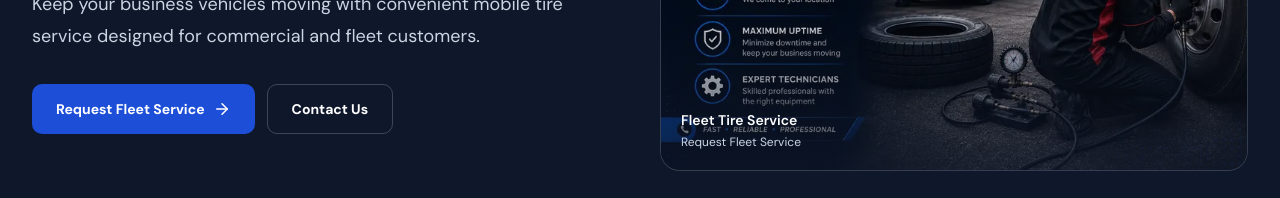
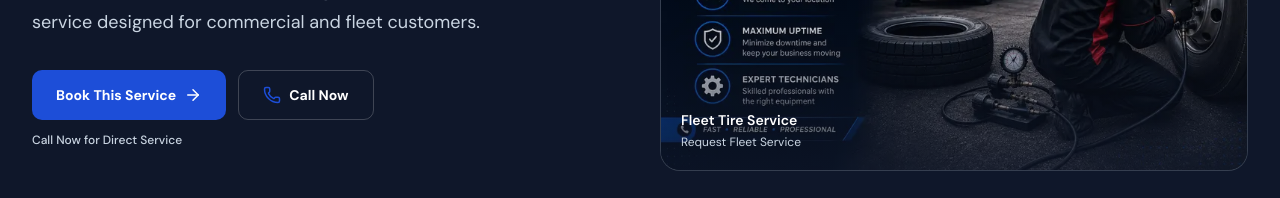
Before and after one commit to Tanishpunyani/HT-Mobile-Tire, a Next.js app in the folder frontend/: page /services/fleet-tire-service in a window 1280 px wide. Shown: the part 511-709 px from the top of the page. Built offline with nearby package versions, Linux system fonts and the light colour scheme; no server answers.

Commit message:
feat: add call now actions to services and service areas

```diff
--- a/frontend/src/app/service-areas/page.tsx
+++ b/frontend/src/app/service-areas/page.tsx
@@ -104,11 +104,15 @@ export default function ServiceAreasPage() {
                         <span>{highlight}</span>
                       </div>
                     ))}
+                    <div className="flex items-center gap-1.5">
+                      <span className="text-primary">•</span>
+                      <span>Call Now for Direct Service</span>
+                    </div>
                   </div>
                 </div>
 
-                {/* City Link Button */}
-                <div className="mt-8 pt-4 border-t border-border">
+                {/* City Link Button & Call Action */}
+                <div className="mt-8 pt-4 border-t border-border flex flex-col gap-2.5">
                   <Link
                     href={`/service-area/${city.slug}`}
                     className="inline-flex w-full items-center justify-center gap-2 rounded-xl bg-slate-900 py-3.5 text-xs font-bold text-white transition-all group-hover:bg-primary"
@@ -116,6 +120,14 @@ export default function ServiceAreasPage() {
                     <span>View {city.name} City Page</span>
                     <ArrowRight size={15} />
                   </Link>
+
+                  <a
+                    href={BUSINESS_PHONE_TEL}
+                    className="group/call inline-flex w-full items-center justify-center gap-2 rounded-xl border border-slate-200 bg-slate-50 py-3 text-xs font-bold text-slate-800 transition hover:border-primary hover:bg-primary hover:text-white"
+                  >
+                    <Phone size={14} className="text-primary transition group-hover/call:text-white" />
+                    <span>Call Now</span>
+                  </a>
                 </div>
               </div>
             ))}
--- a/frontend/src/app/services/flat-tire-repair/page.tsx
+++ b/frontend/src/app/services/flat-tire-repair/page.tsx
@@ -7,8 +7,10 @@ import {
   CheckCircle2,
   Wrench,
   TriangleAlert,
+  Phone,
 } from "lucide-react";
 import Container from "../../components/Container";
+import { BUSINESS_PHONE_TEL } from "@/lib/constants/phone";
 
 const features = [
   "Fast mobile flat tire repair",
@@ -56,21 +58,28 @@ export default function FlatTireRepairPage() {
                 service and we'll come directly to your location.
               </p>
 
-              <div className="mt-8 flex flex-col gap-3 sm:flex-row">
+              <div className="mt-8 space-y-3">
+                <div className="flex flex-col gap-3 sm:flex-row">
                   <Link
                     href="/emergency"
                     className="inline-flex items-center justify-center gap-2 rounded-[10px] bg-primary px-6 py-3.5 text-sm font-bold text-white transition-all duration-200 hover:-translate-y-0.5 hover:bg-primary-hover hover:shadow-lg"
                   >
-                  <TriangleAlert size={18} />
-                  Get Emergency Service
+                    Book This Service
+                    <ArrowRight size={18} />
                   </Link>
 
-                <Link
-                  href="/contact"
-                  className="inline-flex items-center justify-center rounded-[10px] border border-white/20 px-6 py-3.5 text-sm font-bold text-white transition-all duration-200 hover:bg-white/10"
+                  <a
+                    href={BUSINESS_PHONE_TEL}
+                    className="inline-flex items-center justify-center gap-2 rounded-[10px] border border-white/20 px-6 py-3.5 text-sm font-bold text-white transition-all duration-200 hover:bg-white/10"
                   >
-                  Contact Us
-                </Link>
+                    <Phone size={18} className="text-primary" />
+                    Call Now
+                  </a>
+                </div>
+
+                <p className="text-xs font-medium text-slate-300">
+                  Call Now for Direct Service
+                </p>
               </div>
             </div>
 
--- a/frontend/src/app/services/fleet-tire-service/page.tsx
+++ b/frontend/src/app/services/fleet-tire-service/page.tsx
@@ -7,8 +7,10 @@ import {
   CheckCircle2,
   Truck,
   Building2,
+  Phone,
 } from "lucide-react";
 import Container from "../../components/Container";
+import { BUSINESS_PHONE_TEL } from "@/lib/constants/phone";
 
 const features = [
   "Mobile tire service for fleet vehicles",
@@ -56,21 +58,28 @@ export default function FleetTireServicePage() {
                 service designed for commercial and fleet customers.
               </p>
 
-              <div className="mt-8 flex flex-col gap-3 sm:flex-row">
+              <div className="mt-8 space-y-3">
+                <div className="flex flex-col gap-3 sm:flex-row">
                   <Link
                     href="/booking?service=fleet-tire-service"
                     className="inline-flex items-center justify-center gap-2 rounded-[10px] bg-primary px-6 py-3.5 text-sm font-bold text-white transition-all duration-200 hover:-translate-y-0.5 hover:bg-primary-hover hover:shadow-lg"
                   >
-                  Request Fleet Service
+                    Book This Service
                     <ArrowRight size={18} />
                   </Link>
 
-                <Link
-                  href="/contact"
-                  className="inline-flex items-center justify-center rounded-[10px] border border-white/20 px-6 py-3.5 text-sm font-bold text-white transition-all duration-200 hover:bg-white/10"
+                  <a
+                    href={BUSINESS_PHONE_TEL}
+                    className="inline-flex items-center justify-center gap-2 rounded-[10px] border border-white/20 px-6 py-3.5 text-sm font-bold text-white transition-all duration-200 hover:bg-white/10"
                   >
-                  Contact Us
-                </Link>
+                    <Phone size={18} className="text-primary" />
+                    Call Now
+                  </a>
+                </div>
+
+                <p className="text-xs font-medium text-slate-300">
+                  Call Now for Direct Service
+                </p>
               </div>
             </div>
 
--- a/frontend/src/app/services/new-used-tires/page.tsx
+++ b/frontend/src/app/services/new-used-tires/page.tsx
@@ -6,9 +6,11 @@ import {
   ArrowRight,
   CheckCircle2,
   CircleDot,
+  Phone,
 } from "lucide-react";
 import Container from "../../components/Container";
 import TireSizeServiceSection from "./TireSizeServiceSection";
+import { BUSINESS_PHONE_TEL } from "@/lib/constants/phone";
 
 const features = [
 
@@ -57,7 +59,8 @@ export default function NewUsedTiresPage() {
                 professional tire service brought directly to your location.
               </p>
 
-              <div className="mt-8 flex flex-col gap-3 sm:flex-row">
+              <div className="mt-8 space-y-3">
+                <div className="flex flex-col gap-3 sm:flex-row">
                   <Link
                     href="/booking?service=new-used-tires"
                     className="inline-flex items-center justify-center gap-2 rounded-[10px] bg-primary px-6 py-3.5 text-sm font-bold text-white transition-all duration-200 hover:-translate-y-0.5 hover:bg-primary-hover hover:shadow-lg"
@@ -66,12 +69,18 @@ export default function NewUsedTiresPage() {
                     <ArrowRight size={18} />
                   </Link>
 
-                <Link
-                  href="/contact"
-                  className="inline-flex items-center justify-center rounded-[10px] border border-white/20 px-6 py-3.5 text-sm font-bold text-white transition-all duration-200 hover:bg-white/10"
+                  <a
+                    href={BUSINESS_PHONE_TEL}
+                    className="inline-flex items-center justify-center gap-2 rounded-[10px] border border-white/20 px-6 py-3.5 text-sm font-bold text-white transition-all duration-200 hover:bg-white/10"
                   >
-                  Contact Us
-                </Link>
+                    <Phone size={18} className="text-primary" />
+                    Call Now
+                  </a>
+                </div>
+
+                <p className="text-xs font-medium text-slate-300">
+                  Call Now for Direct Service
+                </p>
               </div>
             </div>
 
--- a/frontend/src/app/services/swap-rim-tire/page.tsx
+++ b/frontend/src/app/services/swap-rim-tire/page.tsx
@@ -6,8 +6,10 @@ import {
   ArrowRight,
   CheckCircle2,
   Disc3,
+  Phone,
 } from "lucide-react";
 import Container from "../../components/Container";
+import { BUSINESS_PHONE_TEL } from "@/lib/constants/phone";
 
 const features = [
   "Professional tire removal from rims",
@@ -55,7 +57,8 @@ export default function SwapRimTirePage() {
                 professional tire mounting service directly to your location.
               </p>
 
-              <div className="mt-8 flex flex-col gap-3 sm:flex-row">
+              <div className="mt-8 space-y-3">
+                <div className="flex flex-col gap-3 sm:flex-row">
                   <Link
                     href="/booking?service=swap-rim-tire"
                     className="inline-flex items-center justify-center gap-2 rounded-[10px] bg-primary px-6 py-3.5 text-sm font-bold text-white transition-all duration-200 hover:-translate-y-0.5 hover:bg-primary-hover hover:shadow-lg"
@@ -64,12 +67,18 @@ export default function SwapRimTirePage() {
                     <ArrowRight size={18} />
                   </Link>
 
-                <Link
-                  href="/contact"
-                  className="inline-flex items-center justify-center rounded-[10px] border border-white/20 px-6 py-3.5 text-sm font-bold text-white transition-all duration-200 hover:bg-white/10"
+                  <a
+                    href={BUSINESS_PHONE_TEL}
+                    className="inline-flex items-center justify-center gap-2 rounded-[10px] border border-white/20 px-6 py-3.5 text-sm font-bold text-white transition-all duration-200 hover:bg-white/10"
                   >
-                  Contact Us
-                </Link>
+                    <Phone size={18} className="text-primary" />
+                    Call Now
+                  </a>
+                </div>
+
+                <p className="text-xs font-medium text-slate-300">
+                  Call Now for Direct Service
+                </p>
               </div>
             </div>
 
--- a/frontend/src/app/services/wheel-balancing/page.tsx
+++ b/frontend/src/app/services/wheel-balancing/page.tsx
@@ -6,8 +6,10 @@ import {
   ArrowRight,
   CheckCircle2,
   CircleGauge,
+  Phone,
 } from "lucide-react";
 import Container from "../../components/Container";
+import { BUSINESS_PHONE_TEL } from "@/lib/constants/phone";
 
 const features = [
   "Professional wheel balancing",
@@ -56,7 +58,8 @@ export default function WheelBalancingPage() {
                 location.
               </p>
 
-              <div className="mt-8 flex flex-col gap-3 sm:flex-row">
+              <div className="mt-8 space-y-3">
+                <div className="flex flex-col gap-3 sm:flex-row">
                   <Link
                     href="/booking?service=wheel-balancing"
                     className="inline-flex items-center justify-center gap-2 rounded-[10px] bg-primary px-6 py-3.5 text-sm font-bold text-white transition-all duration-200 hover:-translate-y-0.5 hover:bg-primary-hover hover:shadow-lg"
@@ -65,12 +68,18 @@ export default function WheelBalancingPage() {
                     <ArrowRight size={18} />
                   </Link>
 
-                <Link
-                  href="/contact"
-                  className="inline-flex items-center justify-center rounded-[10px] border border-white/20 px-6 py-3.5 text-sm font-bold text-white transition-all duration-200 hover:bg-white/10"
+                  <a
+                    href={BUSINESS_PHONE_TEL}
+                    className="inline-flex items-center justify-center gap-2 rounded-[10px] border border-white/20 px-6 py-3.5 text-sm font-bold text-white transition-all duration-200 hover:bg-white/10"
                   >
-                  Contact Us
-                </Link>
+                    <Phone size={18} className="text-primary" />
+                    Call Now
+                  </a>
+                </div>
+
+                <p className="text-xs font-medium text-slate-300">
+                  Call Now for Direct Service
+                </p>
               </div>
             </div>
 
```
Lines whose indentation alone changed are shown as unchanged.
